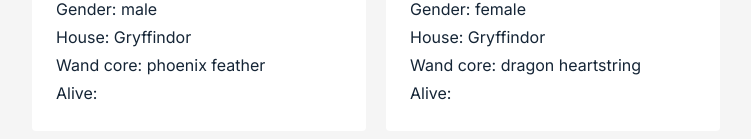
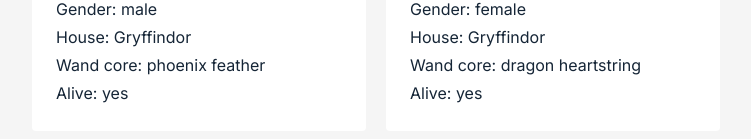
Before and after one commit to Andrei-Beliakov/hp_react, a React (Create React App) app: page / in a window 1280 px wide. Shown: the part 813-952 px from the top of the page, without its empty margins (264-1015 px from the left). Built offline with nearby package versions, Linux system fonts and the light colour scheme.

Commit message:
fix: fix search

```diff
--- a/src/Layout/Header/Header.jsx
+++ b/src/Layout/Header/Header.jsx
@@ -1,7 +1,7 @@
 import React from "react";
 import s from "./Header.module.css";
 
-export const Header = () => {
+export const Header = ({ inputValue, setInput, selectValue, setSelect }) => {
   return (
     <>
       <header className={s.header}>
@@ -16,8 +16,9 @@
             <label htmlFor="input">
               <span>Name</span>
               <input
-                onChange={(ev) => console.log(ev.target.value)}
+                onChange={(ev) => setInput(ev.target.value)}
                 className={s.form__input}
+                value={inputValue}
                 id="input"
                 placeholder="Hermione"
               />
@@ -26,8 +27,9 @@
             <label htmlFor="select">
               <span>School</span>
               <select
-                onClick={() => console.log("click select")}
+                onChange={(ev) => setSelect(ev.target.value)}
                 className={`${s.form__input} ${s.select}`}
+                // value={selectValue}
                 id="select"
               >
                 <option value="">Choose one</option>
--- a/src/Layout/Layout.jsx
+++ b/src/Layout/Layout.jsx
@@ -2,11 +2,22 @@
 import { Header } from "./Header/Header";
 import s from "../Layout/Layout.module.css";
 
-export const Layout = ({ children }) => {
+export const Layout = ({
+  children,
+  inputValue,
+  setInput,
+  selectValue,
+  setSelect,
+}) => {
   return (
     <>
       <div className={s.container}>
-        <Header />
+        <Header
+          inputValue={inputValue}
+          setInput={setInput}
+          selectValue={selectValue}
+          setSelect={setSelect}
+        />
         <main>{children}</main>
       </div>
     </>
--- a/src/app/App.jsx
+++ b/src/app/App.jsx
@@ -1,23 +1,41 @@
+import { useState } from "react";
 import { data } from "../data/data.js";
 import { Layout } from "../Layout/Layout";
 import { Wrapper } from "../components/wrapper/Wrapper";
 import { Cards } from "../components/cards/Cards.jsx";
 
 function App() {
+  const [inputValue, setInput] = useState("");
+  const [selectValue, setSelect] = useState("");
+
+  let selectData = [];
+  selectData = data
+    .filter((el) =>
+      el.house.trim().toLowerCase().includes(selectValue.toLowerCase())
+    )
+    .filter((el) =>
+      el.name.trim().toLowerCase().includes(inputValue.toLowerCase())
+    );
+
   return (
     <>
-      <Layout>
+      <Layout
+        inputValue={inputValue}
+        setInput={setInput}
+        selectValue={selectValue}
+        setSelect={setSelect}
+      >
         <Wrapper>
-          {data.map((el, i) => (
+          {selectData.map((el, i) => (
             <Cards
-              id={i}
+              key={i}
               image={el.image}
               name={el.name}
               actor={el.actor}
               gender={el.gender}
               house={el.house}
               wand={el.wand}
-              alive={el.alive}
+              alive={el.alive ? "yes" : "no"}
             />
           ))}
         </Wrapper>
--- a/src/components/cards/Cards.jsx
+++ b/src/components/cards/Cards.jsx
@@ -13,7 +13,7 @@
 }) => {
   return (
     <>
-      <div className={s.cards__item} key={id}>
+      <div className={s.cards__item}>
         <img src={image} alt="" />
         <div className={s.item__text}>
           <p className={s.item__title}>{name}</p>
```
Also changed, not shown: images/dislike.svg (added), images/like.svg (added).
